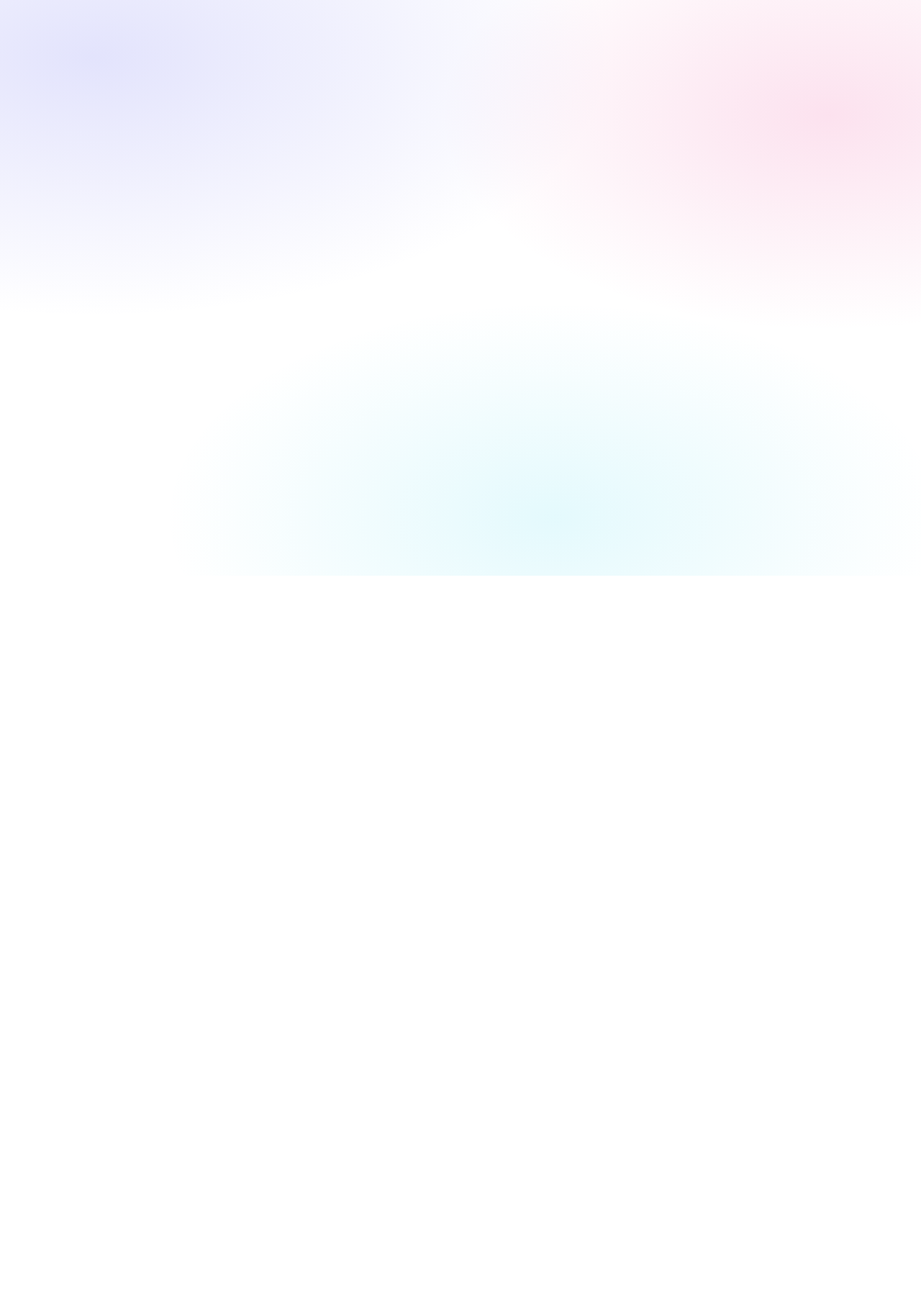
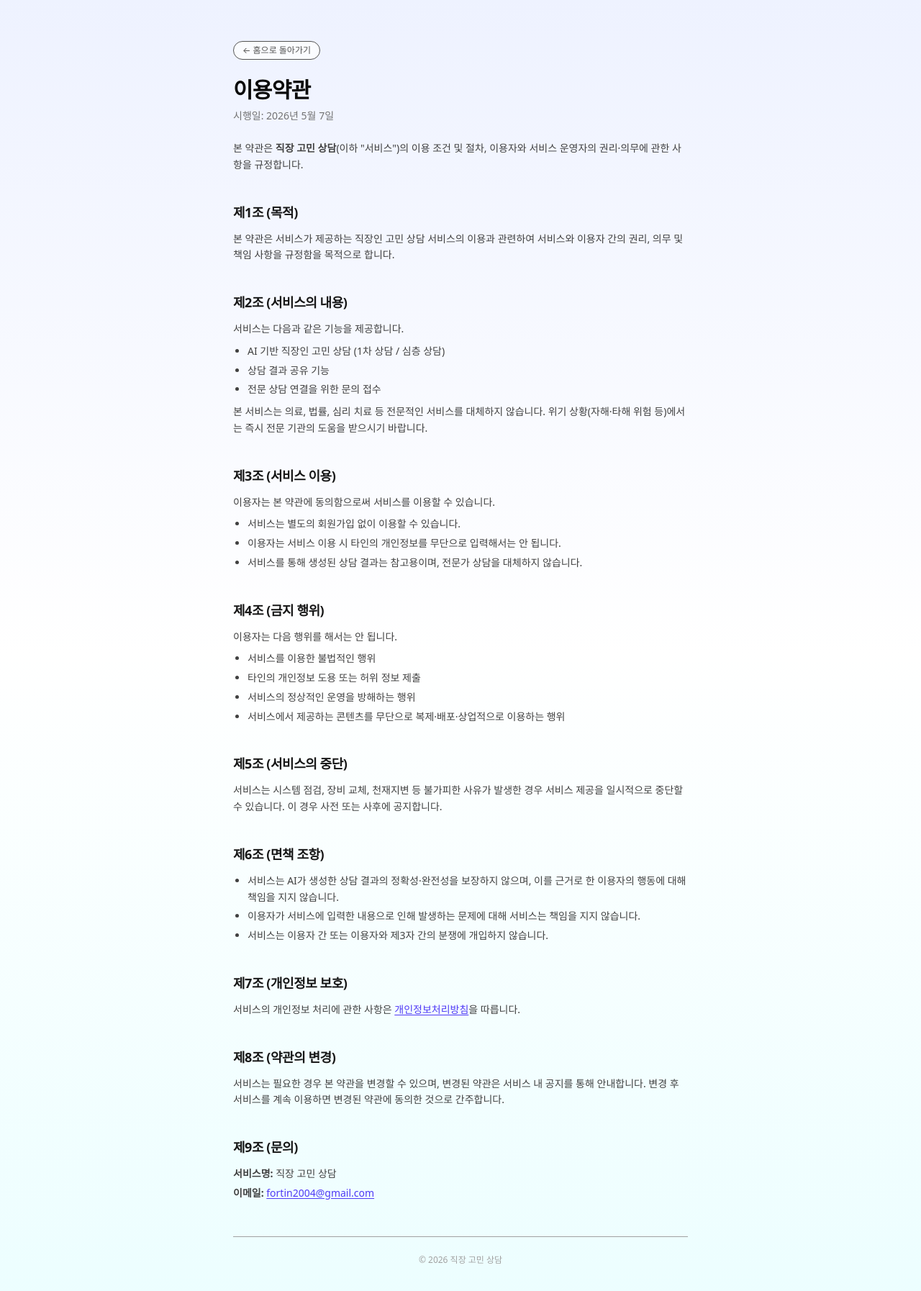
Before and after one commit to Jugalnam/work-consulting-web, a React (Vite) app: page /terms in a window 1280 px wide. Before the commit this address had no page. Shown: the top 1794 px of the page at 72% size. Before the commit the page ends 800 px from the top, so only its background shows below. Built offline with nearby package versions, Linux system fonts and the light colour scheme; a web font is replaced by a local one.

Commit message:
feat: add terms page, fix privacy page, add footer links

```diff
--- a/src/App.tsx
+++ b/src/App.tsx
@@ -5,6 +5,7 @@ import { SEOHead } from './components/SEOHead'
 import { siteConfig } from './config/siteConfig'
 import { Home } from './pages/Home'
 import { Privacy } from './pages/Privacy'
+import { Terms } from './pages/Terms'
 
 export default function App() {
   return (
@@ -18,6 +19,7 @@ export default function App() {
             <Routes>
               <Route path="/" element={<Home />} />
               <Route path="/privacy" element={<Privacy />} />
+              <Route path="/terms" element={<Terms />} />
             </Routes>
           </BrowserRouter>
         )}
--- a/src/pages/Home.tsx
+++ b/src/pages/Home.tsx
@@ -1058,8 +1058,12 @@ export function Home() {
             </section>
           ) : null}
 
-          <footer className="pt-4 text-center text-xs text-neutral-500">
-            © {new Date().getFullYear()} {siteConfig.siteName}
+          <footer className="pt-4 text-center text-xs text-neutral-500 space-y-2">
+            <div className="flex justify-center gap-4">
+              <a href="/terms" className="underline underline-offset-2 hover:text-neutral-700">이용약관</a>
+              <a href="/privacy" className="underline underline-offset-2 hover:text-neutral-700">개인정보처리방침</a>
+            </div>
+            <div>© {new Date().getFullYear()} {siteConfig.siteName}</div>
           </footer>
         </div>
       </div>
--- a/src/pages/Privacy.tsx
+++ b/src/pages/Privacy.tsx
@@ -1,7 +1,7 @@
 import { SEOHead } from '../components/SEOHead'
 import { siteConfig } from '../config/siteConfig'
 
-const EFFECTIVE_DATE = '2025년 5월 7일'
+const EFFECTIVE_DATE = '2026년 5월 7일'
 const CONTACT_EMAIL = 'fortin2004@gmail.com'
 
 function Section({ title, children }: { title: string; children: React.ReactNode }) {
@@ -90,7 +90,7 @@ export function Privacy() {
                   <td className="px-4 py-2">서버 호스팅 및 서비스 운영</td>
                 </tr>
                 <tr className="border-t">
-                  <td className="px-4 py-2">Resend Inc.</td>
+                  <td className="px-4 py-2">Google LLC (Gmail)</td>
                   <td className="px-4 py-2">이메일 발송</td>
                 </tr>
                 <tr className="border-t">
--- /dev/null
+++ b/src/pages/Terms.tsx
@@ -0,0 +1,134 @@
+import { SEOHead } from '../components/SEOHead'
+import { siteConfig } from '../config/siteConfig'
+
+const EFFECTIVE_DATE = '2026년 5월 7일'
+const CONTACT_EMAIL = 'fortin2004@gmail.com'
+
+function Section({ title, children }: { title: string; children: React.ReactNode }) {
+  return (
+    <section className="mt-10">
+      <h2 className="text-lg font-semibold tracking-tight text-neutral-900">{title}</h2>
+      <div className="mt-3 space-y-2 text-sm leading-relaxed text-neutral-700">{children}</div>
+    </section>
+  )
+}
+
+export function Terms() {
+  return (
+    <main className="min-h-screen bg-gradient-to-b from-indigo-50 via-white to-cyan-50">
+      <SEOHead title="이용약관" description="직장 고민 상담 서비스의 이용약관입니다." path="/terms" />
+      <div className="mx-auto max-w-2xl px-5 py-14">
+        <a
+          href="/"
+          className="inline-flex items-center gap-1 rounded-full border bg-white/70 px-3 py-1 text-xs text-neutral-600 backdrop-blur hover:bg-white/90"
+        >
+          ← 홈으로 돌아가기
+        </a>
+
+        <h1 className="mt-6 text-3xl font-semibold tracking-tight">이용약관</h1>
+        <p className="mt-2 text-sm text-neutral-500">시행일: {EFFECTIVE_DATE}</p>
+
+        <p className="mt-6 text-sm leading-relaxed text-neutral-700">
+          본 약관은 <span className="font-semibold">{siteConfig.siteName}</span>(이하 "서비스")의 이용 조건 및
+          절차, 이용자와 서비스 운영자의 권리·의무에 관한 사항을 규정합니다.
+        </p>
+
+        <Section title="제1조 (목적)">
+          <p>
+            본 약관은 서비스가 제공하는 직장인 고민 상담 서비스의 이용과 관련하여 서비스와 이용자 간의
+            권리, 의무 및 책임 사항을 규정함을 목적으로 합니다.
+          </p>
+        </Section>
+
+        <Section title="제2조 (서비스의 내용)">
+          <p>서비스는 다음과 같은 기능을 제공합니다.</p>
+          <ul className="mt-2 list-disc space-y-1 pl-5">
+            <li>AI 기반 직장인 고민 상담 (1차 상담 / 심층 상담)</li>
+            <li>상담 결과 공유 기능</li>
+            <li>전문 상담 연결을 위한 문의 접수</li>
+          </ul>
+          <p className="mt-2">
+            본 서비스는 의료, 법률, 심리 치료 등 전문적인 서비스를 대체하지 않습니다.
+            위기 상황(자해·타해 위험 등)에서는 즉시 전문 기관의 도움을 받으시기 바랍니다.
+          </p>
+        </Section>
+
+        <Section title="제3조 (서비스 이용)">
+          <p>이용자는 본 약관에 동의함으로써 서비스를 이용할 수 있습니다.</p>
+          <ul className="mt-2 list-disc space-y-1 pl-5">
+            <li>서비스는 별도의 회원가입 없이 이용할 수 있습니다.</li>
+            <li>이용자는 서비스 이용 시 타인의 개인정보를 무단으로 입력해서는 안 됩니다.</li>
+            <li>서비스를 통해 생성된 상담 결과는 참고용이며, 전문가 상담을 대체하지 않습니다.</li>
+          </ul>
+        </Section>
+
+        <Section title="제4조 (금지 행위)">
+          <p>이용자는 다음 행위를 해서는 안 됩니다.</p>
+          <ul className="mt-2 list-disc space-y-1 pl-5">
+            <li>서비스를 이용한 불법적인 행위</li>
+            <li>타인의 개인정보 도용 또는 허위 정보 제출</li>
+            <li>서비스의 정상적인 운영을 방해하는 행위</li>
+            <li>서비스에서 제공하는 콘텐츠를 무단으로 복제·배포·상업적으로 이용하는 행위</li>
+          </ul>
+        </Section>
+
+        <Section title="제5조 (서비스의 중단)">
+          <p>
+            서비스는 시스템 점검, 장비 교체, 천재지변 등 불가피한 사유가 발생한 경우 서비스 제공을
+            일시적으로 중단할 수 있습니다. 이 경우 사전 또는 사후에 공지합니다.
+          </p>
+        </Section>
+
+        <Section title="제6조 (면책 조항)">
+          <ul className="list-disc space-y-1 pl-5">
+            <li>
+              서비스는 AI가 생성한 상담 결과의 정확성·완전성을 보장하지 않으며, 이를 근거로 한
+              이용자의 행동에 대해 책임을 지지 않습니다.
+            </li>
+            <li>
+              이용자가 서비스에 입력한 내용으로 인해 발생하는 문제에 대해 서비스는 책임을 지지 않습니다.
+            </li>
+            <li>
+              서비스는 이용자 간 또는 이용자와 제3자 간의 분쟁에 개입하지 않습니다.
+            </li>
+          </ul>
+        </Section>
+
+        <Section title="제7조 (개인정보 보호)">
+          <p>
+            서비스의 개인정보 처리에 관한 사항은{' '}
+            <a href="/privacy" className="text-indigo-600 underline underline-offset-2">
+              개인정보처리방침
+            </a>
+            을 따릅니다.
+          </p>
+        </Section>
+
+        <Section title="제8조 (약관의 변경)">
+          <p>
+            서비스는 필요한 경우 본 약관을 변경할 수 있으며, 변경된 약관은 서비스 내 공지를 통해
+            안내합니다. 변경 후 서비스를 계속 이용하면 변경된 약관에 동의한 것으로 간주합니다.
+          </p>
+        </Section>
+
+        <Section title="제9조 (문의)">
+          <ul className="list-none space-y-1">
+            <li>
+              <span className="font-semibold">서비스명:</span> {siteConfig.siteName}
+            </li>
+            <li>
+              <span className="font-semibold">이메일:</span>{' '}
+              <a href={`mailto:${CONTACT_EMAIL}`} className="text-indigo-600 underline underline-offset-2">
+                {CONTACT_EMAIL}
+              </a>
+            </li>
+          </ul>
+        </Section>
+
+        <div className="mt-12 border-t pt-6 text-center text-xs text-neutral-400">
+          © {new Date().getFullYear()} {siteConfig.siteName}
+        </div>
+      </div>
+    </main>
+  )
+}
```
Also changed, not shown: 1 other file (tests, documents, lock files or other folders).
